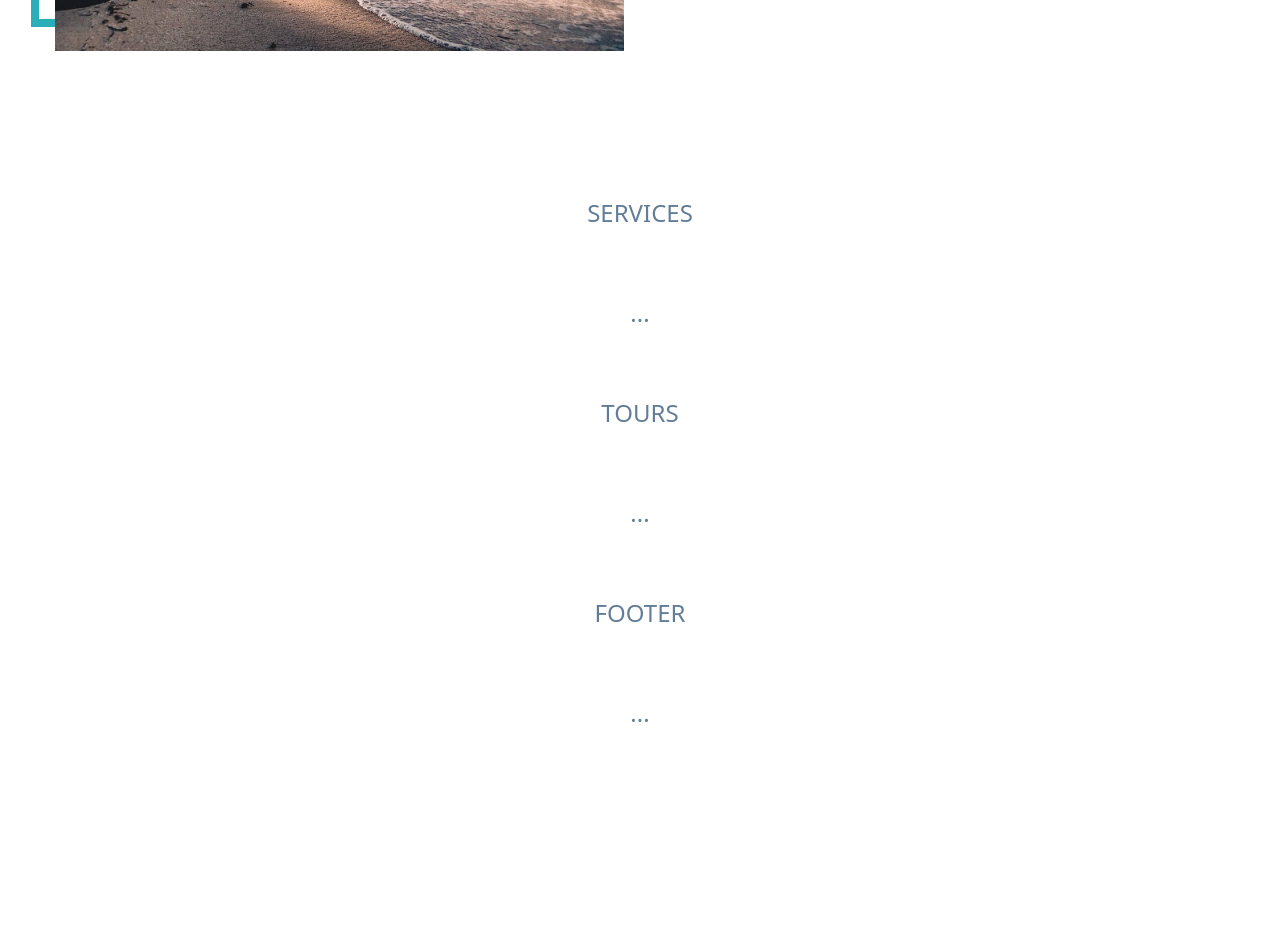
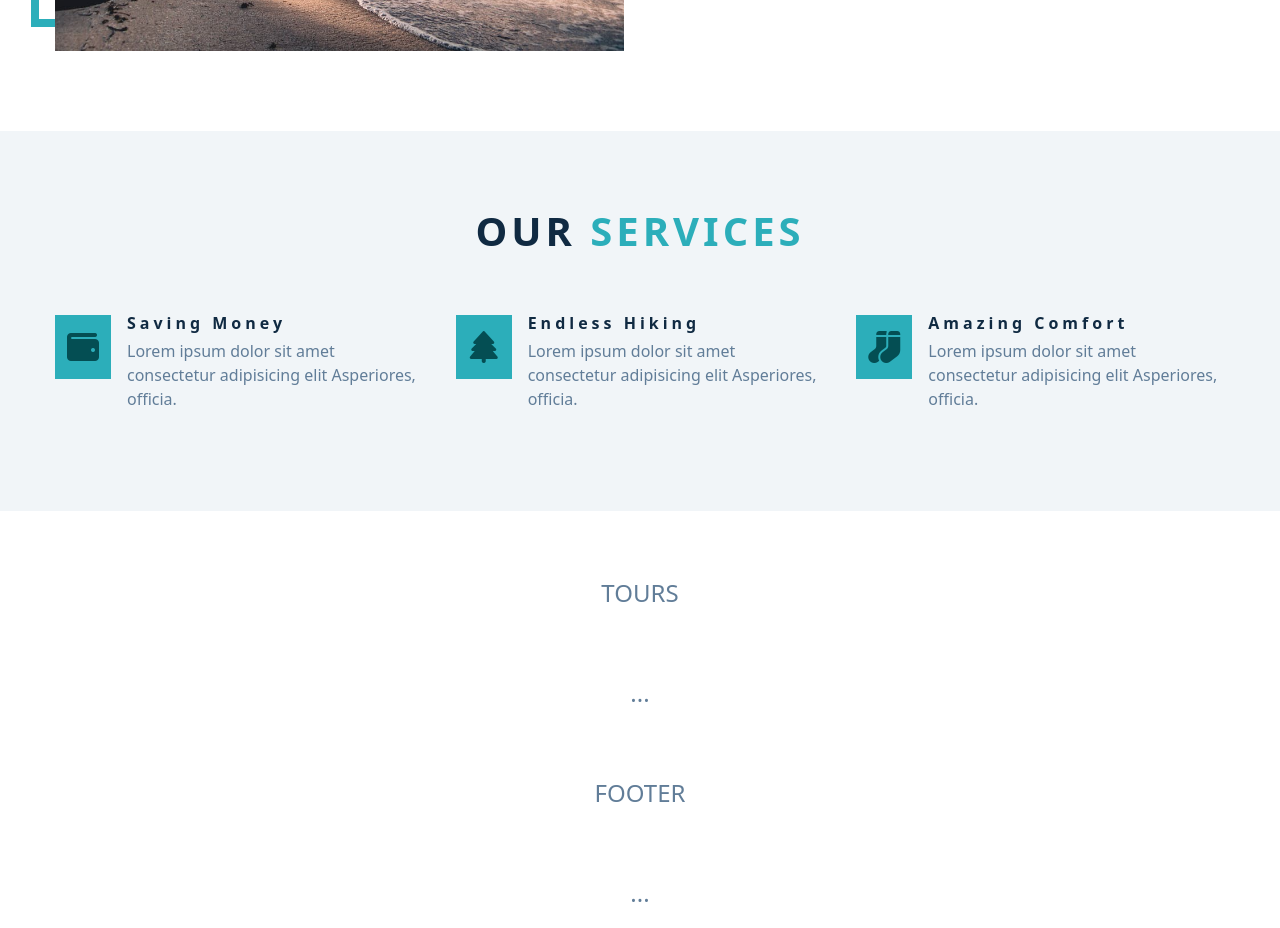
Before and after one commit to mirapery/week3-fe-pair-programming, a React (Vite) app: page / in a window 1280 px wide. Shown: the part 1360-2288 px from the top of the page. Before the commit the page ends 2155 px from the top, so only its background shows below. Built offline with nearby package versions, Linux system fonts and the light colour scheme.

Commit message:
Add Services component and convert HTML to JSX.

```diff
--- a/src/components/Services.jsx
+++ b/src/components/Services.jsx
@@ -1,9 +1,51 @@
 function Services() {
   return (
-    <div>
-      <p className="section-dummy">Services</p>
-      <p className="section-dummy">...</p>
-    </div>
+    <section className="section services" id="services">
+      <div className="section-title">
+        <h2>
+          our <span>services</span>
+        </h2>
+      </div>
+      <div className="section-center services-center">
+        <article className="service">
+          <span className="service-icon">
+            <i className="fas fa-wallet fa-fw" />
+          </span>
+          <div className="service-info">
+            <h4 className="service-title">saving money</h4>
+            <p className="service-text">
+              Lorem ipsum dolor sit amet consectetur adipisicing elit Asperiores,
+              officia.
+            </p>
+          </div>
+        </article>
+        <article className="service">
+          <span className="service-icon">
+            <i className="fas fa-tree fa-fw" />
+          </span>
+          <div className="service-info">
+            <h4 className="service-title">endless hiking</h4>
+            <p className="service-text">
+              Lorem ipsum dolor sit amet consectetur adipisicing elit Asperiores,
+              officia.
+            </p>
+          </div>
+        </article>
+        <article className="service">
+          <span className="service-icon">
+            <i className="fas fa-socks fa-fw" />
+          </span>
+          <div className="service-info">
+            <h4 className="service-title">amazing comfort</h4>
+            <p className="service-text">
+              Lorem ipsum dolor sit amet consectetur adipisicing elit Asperiores,
+              officia.
+            </p>
+          </div>
+        </article>
+      </div>
+    </section>
+
   );
 }
 
```
